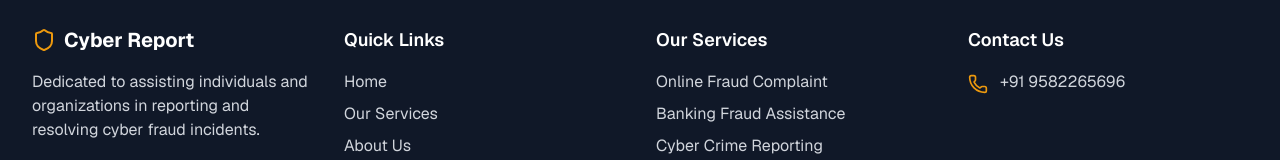
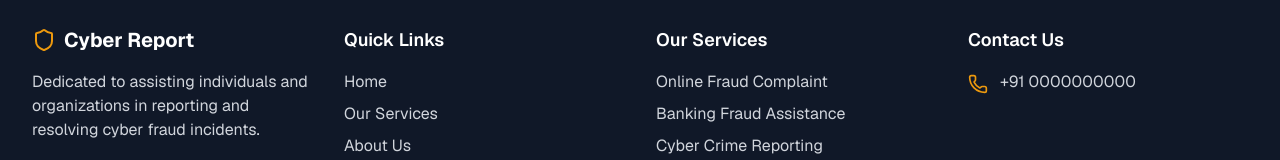
Before and after one commit to myproject8655/cyber-report, a Next.js app: page /about in a window 1280 px wide. Shown: the part 3669-3829 px from the top of the page. Built offline with nearby package versions, Linux system fonts and the light colour scheme.

Commit message:
Update index.ts

```diff
--- a/src/data/index.ts
+++ b/src/data/index.ts
@@ -1,4 +1,4 @@
 export const data = {
   siteName: "Cyber Report",
-  contactPhone: "+91 9582265696",
+  contactPhone: "+91 0000000000",
 };
```
